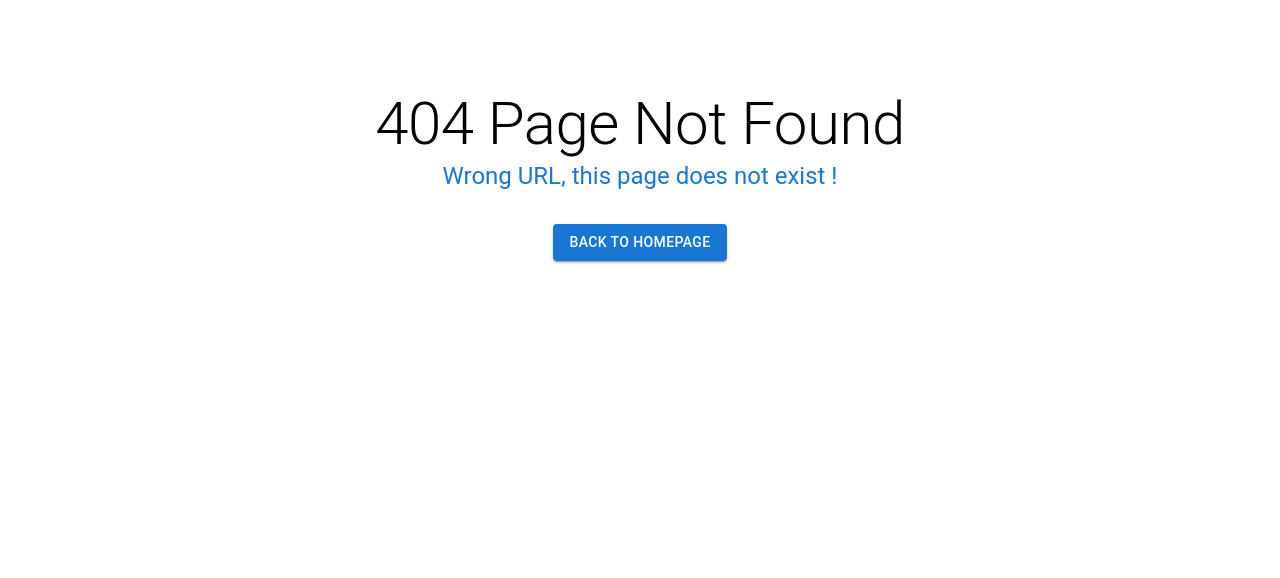
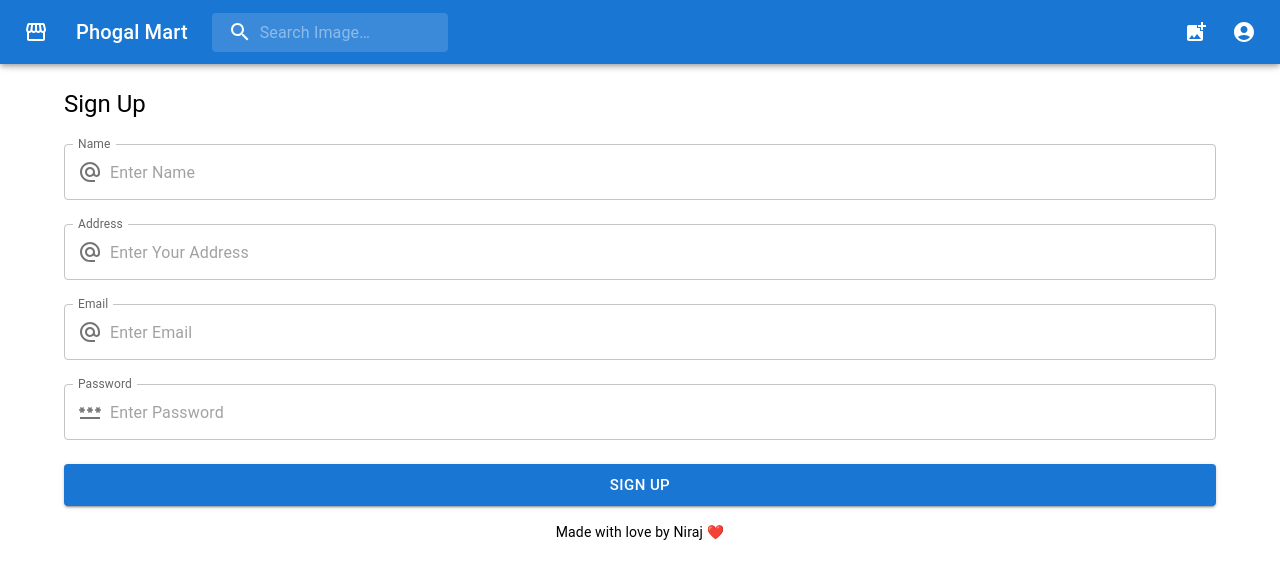
Before and after one commit to kafle1/phogal-mart, a React (Vite) app: page /signup in a window 1280 px wide. Before the commit this address had no page. Shown: the top 578 px of the page. Built offline with nearby package versions, Linux system fonts and the light colour scheme.

Commit message:
Add Signin and Signup Page

```diff
--- a/src/App.jsx
+++ b/src/App.jsx
@@ -4,6 +4,8 @@ import Home from "./components/pages/Home";
 import AddImage from "./components/pages/AddImage";
 import Profile from "./components/pages/Profile";
 import MyAccount from "./components/pages/MyAccount";
+import Signin from "./components/pages/Signin";
+import Signup from "./components/pages/Signup";
 
 function App() {
   return (
@@ -13,6 +15,8 @@ function App() {
         <Route path="/add-photograph" element={<AddImage />} />
         <Route path="/my-account" element={<MyAccount />} />
         <Route path="/profile" element={<Profile />} />
+        <Route path="/signin" element={<Signin />} />
+        <Route path="/signup" element={<Signup />} />
         <Route path="/" element={<Home />} />
       </Routes>
     </BrowserRouter>
--- /dev/null
+++ b/src/components/pages/Signin.jsx
@@ -0,0 +1,94 @@
+import {
+  Button,
+  Grid,
+  InputAdornment,
+  Stack,
+  TextField,
+  Typography,
+} from "@mui/material";
+import AlternateEmailIcon from "@mui/icons-material/AlternateEmail";
+
+import Footer from "../shared/Footer";
+import Header from "../shared/Header";
+import React, { useState } from "react";
+import { Container } from "@mui/system";
+import PasswordIcon from "@mui/icons-material/Password";
+
+const Signin = () => {
+  const [credentials, setCredentials] = useState({
+    email: "",
+    password: "",
+  });
+
+  //Signin the user
+  const handleSignIn = () => {
+    console.log(credentials);
+  };
+  return (
+    <div>
+      <Header />
+      <Container>
+        <Stack paddingTop={10} spacing={3}>
+          <Typography variant="h5" color="initial">
+            Signin
+          </Typography>
+          <TextField
+            id="email"
+            label="Email"
+            onChange={(e) => {
+              setCredentials({
+                ...credentials,
+                email: e.target.value,
+              });
+            }}
+            placeholder="Enter Email"
+            type="email"
+            value={credentials.email}
+            InputProps={{
+              startAdornment: (
+                <InputAdornment position="start">
+                  {" "}
+                  <AlternateEmailIcon />
+                </InputAdornment>
+              ),
+            }}
+          />
+          <TextField
+            id="password"
+            label="Password"
+            placeholder="Enter Password"
+            onChange={(e) => {
+              console.log(e.target.value);
+              setCredentials({
+                ...credentials,
+                password: e.target.value,
+              });
+            }}
+            type="password"
+            value={credentials.password}
+            InputProps={{
+              startAdornment: (
+                <InputAdornment position="start">
+                  {" "}
+                  <PasswordIcon />
+                </InputAdornment>
+              ),
+            }}
+          />
+          <Button
+            size="large"
+            variant="contained"
+            color="primary"
+            onClick={() => handleSignIn()}
+          >
+            Sign In
+          </Button>
+        </Stack>
+      </Container>
+
+      <Footer />
+    </div>
+  );
+};
+
+export default Signin;
--- /dev/null
+++ b/src/components/pages/Signup.jsx
@@ -0,0 +1,132 @@
+import {
+  Button,
+  InputAdornment,
+  Stack,
+  TextField,
+  Typography,
+} from "@mui/material";
+import AlternateEmailIcon from "@mui/icons-material/AlternateEmail";
+
+import Footer from "../shared/Footer";
+import Header from "../shared/Header";
+import React, { useState } from "react";
+import { Container } from "@mui/system";
+import PasswordIcon from "@mui/icons-material/Password";
+
+const Signup = () => {
+  const [credentials, setCredentials] = useState({
+    name: "",
+    address: "",
+    email: "",
+    password: "",
+  });
+
+  //Signup user
+  const handleSignUp = () => {
+    console.log(credentials);
+  };
+  return (
+    <div>
+      <Header />
+      <Container>
+        <Stack paddingTop={10} spacing={3}>
+          <Typography variant="h5" color="initial">
+            Sign Up
+          </Typography>
+          <TextField
+            id="name"
+            label="Name"
+            onChange={(e) => {
+              setCredentials({
+                ...credentials,
+                name: e.target.value,
+              });
+            }}
+            placeholder="Enter Name"
+            type="text"
+            value={credentials.name}
+            InputProps={{
+              startAdornment: (
+                <InputAdornment position="start">
+                  <AlternateEmailIcon />
+                </InputAdornment>
+              ),
+            }}
+          />
+          <TextField
+            id="address"
+            label="Address"
+            onChange={(e) => {
+              setCredentials({
+                ...credentials,
+                address: e.target.value,
+              });
+            }}
+            placeholder="Enter Your Address"
+            type="text"
+            value={credentials.address}
+            InputProps={{
+              startAdornment: (
+                <InputAdornment position="start">
+                  <AlternateEmailIcon />
+                </InputAdornment>
+              ),
+            }}
+          />
+          <TextField
+            id="email"
+            label="Email"
+            onChange={(e) => {
+              setCredentials({
+                ...credentials,
+                email: e.target.value,
+              });
+            }}
+            placeholder="Enter Email"
+            type="email"
+            value={credentials.email}
+            InputProps={{
+              startAdornment: (
+                <InputAdornment position="start">
+                  <AlternateEmailIcon />
+                </InputAdornment>
+              ),
+            }}
+          />
+          <TextField
+            id="password"
+            label="Password"
+            placeholder="Enter Password"
+            onChange={(e) => {
+              setCredentials({
+                ...credentials,
+                password: e.target.value,
+              });
+            }}
+            type="password"
+            value={credentials.password}
+            InputProps={{
+              startAdornment: (
+                <InputAdornment position="start">
+                  <PasswordIcon />
+                </InputAdornment>
+              ),
+            }}
+          />
+          <Button
+            size="large"
+            variant="contained"
+            color="primary"
+            onClick={() => handleSignUp()}
+          >
+            Sign Up
+          </Button>
+        </Stack>
+      </Container>
+
+      <Footer />
+    </div>
+  );
+};
+
+export default Signup;
--- a/src/components/shared/Header.jsx
+++ b/src/components/shared/Header.jsx
@@ -12,7 +12,6 @@ import Menu from "@mui/material/Menu";
 import SearchIcon from "@mui/icons-material/Search";
 import AccountCircle from "@mui/icons-material/AccountCircle";
 import MailIcon from "@mui/icons-material/Mail";
-import NotificationsIcon from "@mui/icons-material/Notifications";
 import MoreIcon from "@mui/icons-material/MoreVert";
 import StorefrontIcon from "@mui/icons-material/Storefront";
 import AddPhotoAlternateIcon from "@mui/icons-material/AddPhotoAlternate";
@@ -59,7 +58,7 @@ const StyledInputBase = styled(InputBase)(({ theme }) => ({
   },
 }));
 
-export default function Header() {
+export default function Header({isLoggedIn}) {
   const navigate = useNavigate();
   const [anchorEl, setAnchorEl] = React.useState(null);
   const [mobileMoreAnchorEl, setMobileMoreAnchorEl] = React.useState(null);
```
